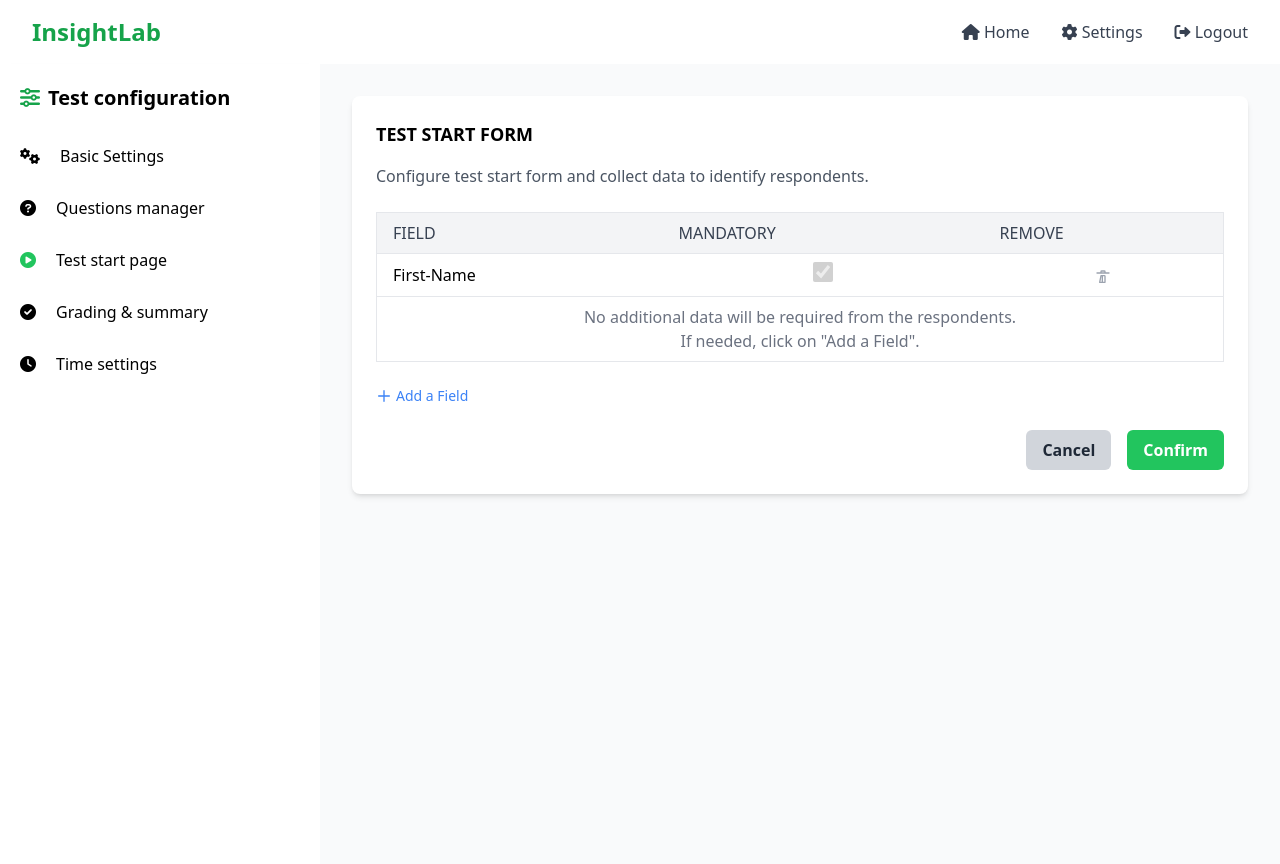
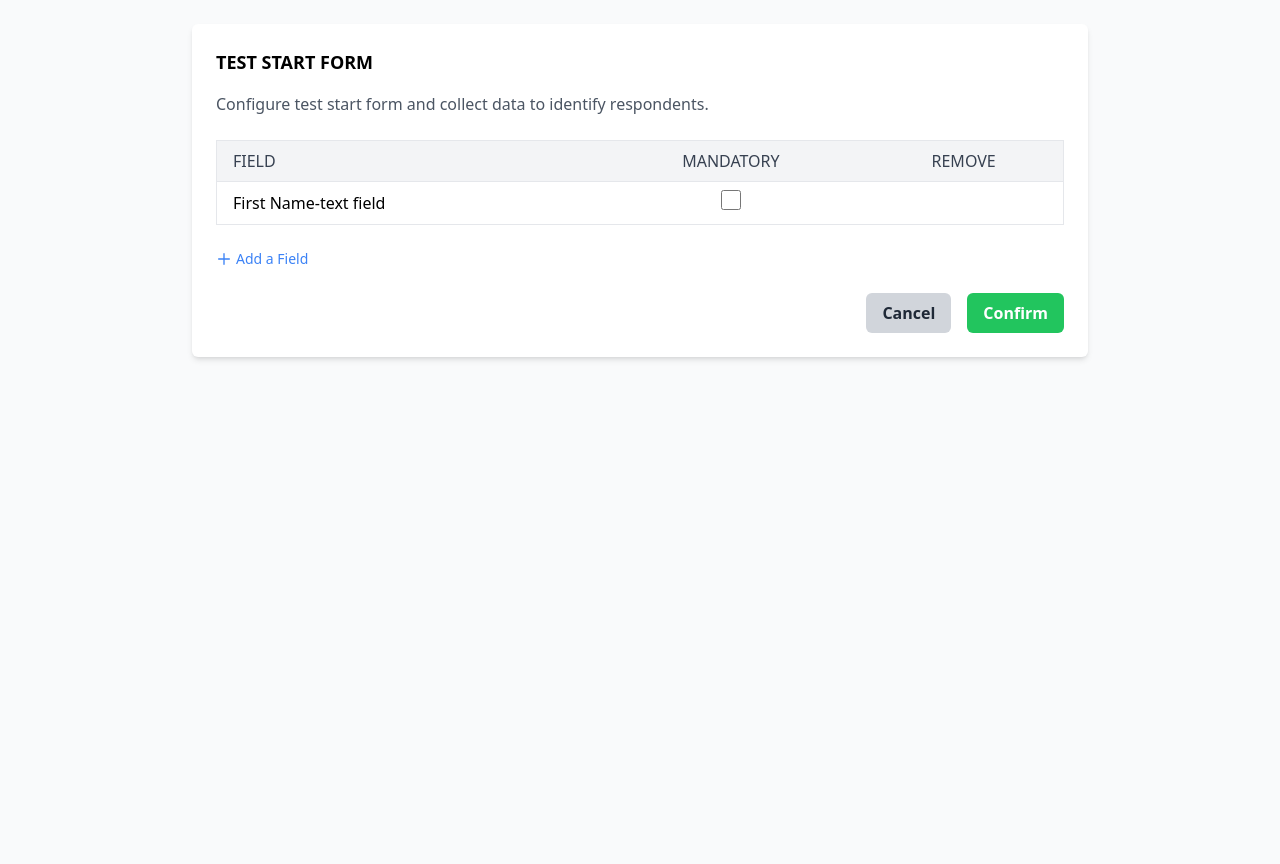
Before and after one commit to Scripter2104/InsightLab, a Django app: a page that uses InsightLab/homeApp/templates/test_start_page.html in a window 1280 px wide. After the commit the page ends 360 px from the top, so only its background shows below. Run offline with Django 5.2, Linux system fonts and the light colour scheme; some libraries are stand-ins or nearby versions.

Commit message:
made changes as maiitra told.

```diff
--- a/InsightLab/homeApp/templates/test_start_page.html
+++ b/InsightLab/homeApp/templates/test_start_page.html
@@ -1,84 +1,50 @@
 <!DOCTYPE html>
 <html lang="en">
-
 <head>
     <meta charset="UTF-8">
     <meta name="viewport" content="width=device-width, initial-scale=1.0">
     <title>Test Start Form</title>
     <script src="https://cdn.tailwindcss.com"></script>
-    <link rel="stylesheet" href="https://cdnjs.cloudflare.com/ajax/libs/font-awesome/6.0.0-beta3/css/all.min.css">
     <style>
         /* Hide dropdown initially */
         #dropdown-menu {
             display: none;
         }
-
-
-
-        /* Flex-grow for content area */
-        .flex-grow {
-            flex-grow: 1;
-        }
     </style>
 </head>
-
-<body class="bg-gray-50 overflow-hidden">
-    <!-- Horizontal Navbar -->
-    {% include 'horizontal_navbar.html' %}
-
-    <div class="flex min-h-screen">
-        <!-- Vertical Sidebar -->
-        {% include 'vertical_navbar.html' %}
-
-        <!-- Main Content Area -->
-        <main class="flex-grow p-8 bg-gray-50">
-            <div class="w-[100%] mx-w-lg bg-white p-6 shadow-md max-h-[75vh] rounded-lg content-container  z-30">
-
+<body class="bg-gray-50 p-6">
+    <div class="max-w-4xl mx-auto bg-white p-6 shadow-md rounded-md">
         <h2 class="text-lg font-semibold mb-4">TEST START FORM</h2>
         <p class="text-gray-600 mb-6">Configure test start form and collect data to identify respondents.</p>
 
-                <!-- Table for Fields -->
         <div class="mb-6">
             <table id="fields-table" class="min-w-full border border-gray-200">
                 <thead>
                     <tr class="bg-gray-100">
                         <th class="px-4 py-2 text-left font-medium text-gray-700">FIELD</th>
-                                <th class="px-4 py-2 text-left font-medium text-gray-700">MANDATORY</th>
-                                <th class="px-4 py-2 text-left font-medium text-gray-700">REMOVE</th>
+                        <th class="px-4 py-2 text-center font-medium text-gray-700">MANDATORY</th>
+                        <th class="px-4 py-2 text-center font-medium text-gray-700">REMOVE</th>
                     </tr>
                 </thead>
                 <tbody id="table-body">
-                            <!-- Pre-added First name-text field -->
-                            <tr class="border-t">
+                    <tr class="border-t" id="first-row">
                         <td class="px-4 py-2">
-                                    <span>First-Name</span>
+                            <div class="flex items-center">
+                                <span>First Name-text field</span>
+                            </div>
                         </td>
                         <td class="px-4 py-2 text-center">
-                                    <input type="checkbox" class="form-checkbox text-green-500 h-5 w-5" checked
-                                        disabled>
+                            <input type="checkbox" class="form-checkbox text-green-500 h-5 w-5">
                         </td>
-                                <td class="px-4 py-2 text-center">
-                                    <button class="text-gray-400 text-sm cursor-not-allowed" disabled>
-                                        <svg xmlns="http://www.w3.org/2000/svg" class="h-4 w-4 inline" fill="none"
-                                            viewBox="0 0 24 24" stroke="currentColor">
-                                            <path stroke-linecap="round" stroke-linejoin="round" stroke-width="2"
-                                                d="M3 6h18M9 6V4a1 1 0 011-1h4a1 1 0 011 1v2m-4 4v10m-4 0h8V11a1 1 0 00-1-1H9z" />
-                                        </svg>
-                                    </button>
-                                </td>
-                            </tr>
-                            <tr class="border-t" id="no-data-row">
-                                <td colspan="3" class="text-center px-4 py-2 text-gray-500">No additional data will be
-                                    required from the respondents.<br>If needed, click on "Add a Field".</td>
+                        <td class="px-4 py-2 text-center"></td>
                     </tr>
                 </tbody>
             </table>
         </div>
 
         <!-- Dropdown Menu for Adding a Field -->
-                <div class="relative">
-                    <button class="text-blue-500 hover:text-blue-700 text-sm flex items-center"
-                        onclick="toggleDropdown()">
+        <div class="relative flex space-x-4">
+            <button class="text-blue-500 hover:text-blue-700 text-sm flex items-center" onclick="toggleDropdown()">
                 <svg xmlns="http://www.w3.org/2000/svg" class="h-4 w-4 mr-1" fill="none" viewBox="0 0 24 24"
                     stroke="currentColor">
                     <path stroke-linecap="round" stroke-linejoin="round" stroke-width="2" d="M12 4v16m8-8H4" />
@@ -87,27 +53,26 @@
             </button>
 
             <!-- Dropdown menu -->
-                    <div id="dropdown-menu"
-                        class="absolute mt-2 w-48 bg-white border border-gray-200 rounded-md shadow-lg">
-                        <a href="#" class="block px-4 py-2 text-gray-700 hover:bg-gray-100"
-                            onclick="addField('Last-Name')">Last-Name</a>
-                        <a href="#" class="block px-4 py-2 text-gray-700 hover:bg-gray-100"
-                            onclick="addField('Age')">Age</a>
-                        <a href="#" class="block px-4 py-2 text-gray-700 hover:bg-gray-100"
-                            onclick="addField('City')">City</a>
-                        <a href="#" class="block px-4 py-2 text-gray-700 hover:bg-gray-100"
-                            onclick="addField('Email-Address')">Email-Address</a>
-                        <a href="#" class="block px-4 py-2 text-gray-700 hover:bg-gray-100"
-                            onclick="addField('ID')">ID</a>
-                        <a href="#" class="block px-4 py-2 text-gray-700 hover:bg-gray-100"
-                            onclick="addField('Gender')">Gender</a>
-                        <a href="#" class="block px-4 py-2 text-gray-700 hover:bg-gray-100"
-                            onclick="addField('Phone')">Phone</a>
+            <div id="dropdown-menu" class="absolute mt-2 w-48 bg-white border border-gray-200 rounded-md shadow-lg">
+                <a href="#" class="dropdown-item block px-4 py-2 text-gray-700 hover:bg-gray-100"
+                    onclick="addField('Last Name-text field', this)">Last Name-text field</a>
+                <a href="#" class="dropdown-item block px-4 py-2 text-gray-700 hover:bg-gray-100"
+                    onclick="addField('Age-number', this)">Age-number</a>
+                <a href="#" class="dropdown-item block px-4 py-2 text-gray-700 hover:bg-gray-100"
+                    onclick="addField('City-text field', this)">City-text field</a>
+                <a href="#" class="dropdown-item block px-4 py-2 text-gray-700 hover:bg-gray-100"
+                    onclick="addField('Email Address-email', this)">Email Address-email</a>
+                <a href="#" class="dropdown-item block px-4 py-2 text-gray-700 hover:bg-gray-100"
+                    onclick="addField('ID-text field', this)">ID-text field</a>
+                <a href="#" class="dropdown-item block px-4 py-2 text-gray-700 hover:bg-gray-100"
+                    onclick="addField('Gender-single choice', this)">Gender-single choice</a>
+                <a href="#" class="dropdown-item block px-4 py-2 text-gray-700 hover:bg-gray-100"
+                    onclick="addField('Phone-text field', this)">Phone-text field</a>
             </div>
         </div>
 
         <!-- Message display -->
-                <p id="message" class="text-center text-bold text-green-600 mt-4"></p>
+        <p id="message" class="text-center text-bold text-black-600 mt-2 "></p>
 
         <!-- Confirm and Cancel buttons -->
         <div class="flex justify-end space-x-4 mt-6">
@@ -117,32 +82,39 @@
                 onclick="confirmFields()">Confirm</button>
         </div>
     </div>
-        </main>
-    </div>
 
     <script>
-        const selectedFields = [];
-
         function toggleDropdown() {
             const dropdown = document.getElementById('dropdown-menu');
             dropdown.style.display = dropdown.style.display === "block" ? "none" : "block";
         }
 
-        // Close dropdown if clicked outside
-        window.onclick = function (event) {
+        // Hide dropdown if clicked outside
+        document.addEventListener('click', function (event) {
             const dropdown = document.getElementById('dropdown-menu');
-            if (!event.target.closest('.text-blue-500') && !event.target.closest('#dropdown-menu')) {
+            const button = document.querySelector('.text-blue-500');
+
+            // Check if the click was outside the dropdown and the button
+            if (!dropdown.contains(event.target) && !button.contains(event.target)) {
                 dropdown.style.display = "none";
             }
+        });
+
+        function initializeTable() {
+            const storedFields = JSON.parse(localStorage.getItem('fields')) || [];
+            storedFields.forEach(item => addField(item.field, null, true, item.mandatory));
         }
 
-        function addField(field) {
+        function addField(field, dropdownItem, skipStorage = false, isMandatory = false) {
             const tableBody = document.getElementById('table-body');
-            const noDataRow = document.getElementById('no-data-row');
+            const rows = tableBody.getElementsByTagName('tr');
 
-            // Remove the "no data" row if it exists
-            if (noDataRow) {
-                tableBody.removeChild(noDataRow);
+            for (let i = 0; i < rows.length; i++) {
+                const currentField = rows[i].getElementsByTagName('span')[0].innerText;
+                if (currentField === field) {
+                    alert(`${field} has already been added.`);
+                    return;
+                }
             }
 
             const newRow = document.createElement('tr');
@@ -150,73 +122,93 @@
 
             newRow.innerHTML = `
                 <td class="px-4 py-2">
+                    <div class="flex items-center">
                         <span>${field}</span>
+                    </div>
                 </td>
                 <td class="px-4 py-2 text-center">
-            <input type="checkbox" class="form-checkbox text-green-500 h-5 w-5" checked disabled>
+                    <input type="checkbox" class="form-checkbox text-green-500 h-5 w-5" ${isMandatory ? 'checked' : ''} onclick="updateMandatoryStatus('${field}', this.checked)">
                 </td>
                 <td class="px-4 py-2 text-center">
                     <button class="text-gray-500 hover:text-gray-700 text-sm" onclick="deleteRow(this)">
-                <svg xmlns="http://www.w3.org/2000/svg" class="h-4 w-4 inline" fill="none" viewBox="0 0 24 24" stroke="currentColor">
-                    <path stroke-linecap="round" stroke-linejoin="round" stroke-width="2" d="M3 6h18M9 6V4a1 1 0 011-1h4a1 1 0 011 1v2m-4 4v10m-4 0h8V11a1 1 0 00-1-1H9z" />
+                        <svg xmlns="http://www.w3.org/2000/svg" x="0px" y="0px" width="20" height="20" viewBox="0,0,300,150" style="fill:#4D4D4D;">
+                            <g fill="#4d4d4d" fill-rule="nonzero" stroke="none" stroke-width="1" stroke-linecap="butt" stroke-linejoin="miter" stroke-miterlimit="10" stroke-dasharray="" stroke-dashoffset="0" font-family="none" font-weight="none" font-size="none" text-anchor="none" style="mix-blend-mode: normal">
+                                <g transform="scale(10.66667,10.66667)">
+                                    <path d="M10.80664,2c-0.517,0 -1.01095,0.20431 -1.37695,0.57031l-0.42969,0.42969h-5c-0.36064,-0.0051 -0.69608,0.18438 -0.87789,0.49587c-0.18181,0.3115 -0.18181,0.69676 0,1.00825c0.18181,0.3115 0.51725,0.50097 0.87789,0.49587h16c0.36064,0.0051 0.69608,-0.18438 0.87789,-0.49587c0.18181,-0.3115 0.18181,-0.69676 0,-1.00825c-0.18181,-0.3115 -0.51725,-0.50097 -0.87789,-0.49587h-5l-0.42969,-0.42969c-0.365,-0.366 -0.85995,-0.57031 -1.37695,-0.57031zM4.36523,7l1.52734,13.26367c0.132,0.99 0.98442,1.73633 1.98242,1.73633h10.25c0.99799,0 1.85041,-0.74633 1.98242,-1.73633l1.52734,-13.26367z"></path>
+                                </g>
+                            </g>
                         </svg>
                     </button>
                 </td>
             `;
+
             tableBody.appendChild(newRow);
 
-            // Add field to selectedFields array and save to sessionStorage
-            selectedFields.push(field);
-            sessionStorage.setItem('selectedFields', JSON.stringify(selectedFields));
+            if (dropdownItem) {
+                dropdownItem.style.display = 'none';
+            }
+
+            if (!skipStorage) {
+                const storedFields = JSON.parse(localStorage.getItem('fields')) || [];
+                storedFields.push({ field, mandatory: isMandatory });
+                localStorage.setItem('fields', JSON.stringify(storedFields));
+            }
+        }
+
+        function updateMandatoryStatus(field, isMandatory) {
+            const storedFields = JSON.parse(localStorage.getItem('fields')) || [];
+            const fieldIndex = storedFields.findIndex(item => item.field === field);
+            if (fieldIndex !== -1) {
+                storedFields[fieldIndex].mandatory = isMandatory;
+                localStorage.setItem('fields', JSON.stringify(storedFields));
+            }
         }
 
         function deleteRow(button) {
             const row = button.closest('tr');
-            const fieldName = row.children[0].innerText; // Get the field name
-            row.remove(); // Remove the row
+            const field = row.getElementsByTagName('span')[0].innerText;
+            row.remove();
 
-            // Remove the field from the selectedFields array and update sessionStorage
-            const index = selectedFields.indexOf(fieldName);
-            if (index > -1) {
-                selectedFields.splice(index, 1);
-                sessionStorage.setItem('selectedFields', JSON.stringify(selectedFields));
+            let storedFields = JSON.parse(localStorage.getItem('fields')) || [];
+            storedFields = storedFields.filter(item => item.field !== field);
+            localStorage.setItem('fields', JSON.stringify(storedFields));
         }
 
-            // If no more rows, add the "no data" row back
-            if (document.getElementById('table-body').childElementCount === 0) {
+        function confirmFields() {
             const tableBody = document.getElementById('table-body');
-                const noDataRow = document.createElement('tr');
-                noDataRow.classList.add('border-t');
-                noDataRow.setAttribute('id', 'no-data-row');
-                noDataRow.innerHTML = `
-            <td colspan="3" class="text-center px-4 py-2 text-gray-500">No additional data will be required from the respondents.<br>If needed, click on "Add a Field".</td>
-        `;
-                tableBody.appendChild(noDataRow);
+            const rows = tableBody.getElementsByTagName('tr');
+            const confirmedFields = [];
+
+            for (let i = 1; i < rows.length; i++) {
+                const fieldName = rows[i].getElementsByTagName('span')[0].innerText;
+                const isMandatory = rows[i].querySelector('input[type="checkbox"]').checked;
+                confirmedFields.push({ field: fieldName, mandatory: isMandatory });
             }
+
+            localStorage.setItem('fields', JSON.stringify(confirmedFields));
+            const message = document.getElementById('message');
+            message.innerHTML = "<b>Fields have been added successfully.</b>";
         }
 
         function clearTable() {
-            const tableBody = document.getElementById('table-body');
-            tableBody.innerHTML = ''; // Clear all rows
-
-            // Re-add the "First name" field as default
-            selectedFields.length = 0; // Clear the selected fields array
-            sessionStorage.setItem('selectedFields', JSON.stringify(selectedFields)); // Update sessionStorage
+            document.getElementById("table-body").innerHTML = `
+                <tr class="border-t" id="first-row">
+                    <td class="px-4 py-2">
+                        <div class="flex items-center">
+                            <span>First Name-text field</span>
+                        </div>
+                    </td>
+                    <td class="px-4 py-2 text-center">
+                        <input type="checkbox" class="form-checkbox text-green-500 h-5 w-5">
+                    </td>
+                    <td class="px-4 py-2 text-center"></td>
+                </tr>
+            `;
+            localStorage.removeItem("fields");
+            document.getElementById("message").innerHTML = "";
         }
 
-        function confirmFields() {
-            sessionStorage.setItem('selectedFields', JSON.stringify(selectedFields)); // Save selected fields to sessionStorage
-            document.getElementById('message').innerText = "Fields have been successfully saved."; // Display message
-            window.location.href = "{% url 'grading_and_summary' %}"
-        }
-
-        // Load fields from sessionStorage on page load
-        window.onload = function () {
-            const savedFields = JSON.parse(sessionStorage.getItem('selectedFields') || '[]');
-
-        }
-
+        window.onload = initializeTable;
     </script>
 </body>
-
 </html>
```
Lines whose indentation alone changed are shown as unchanged.
